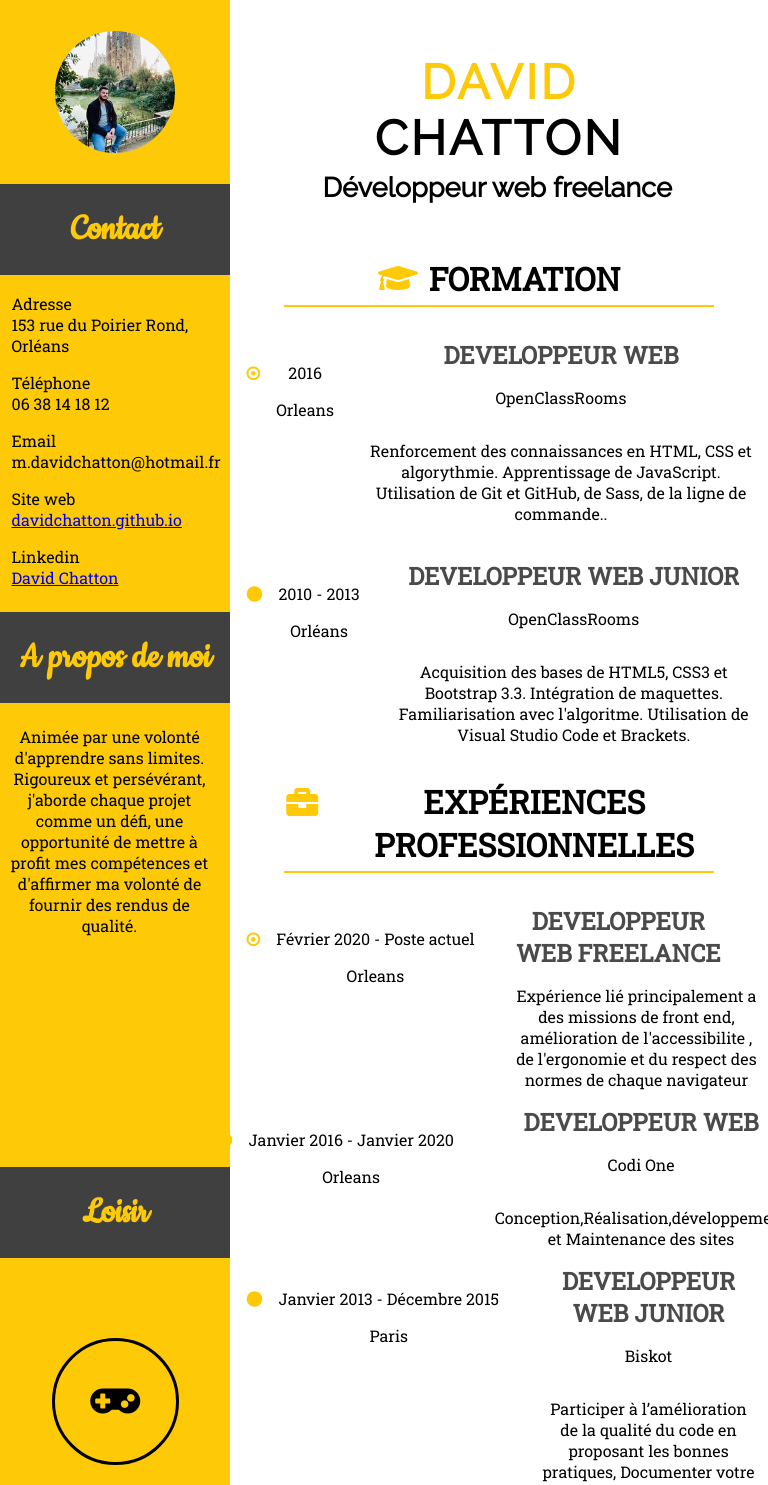
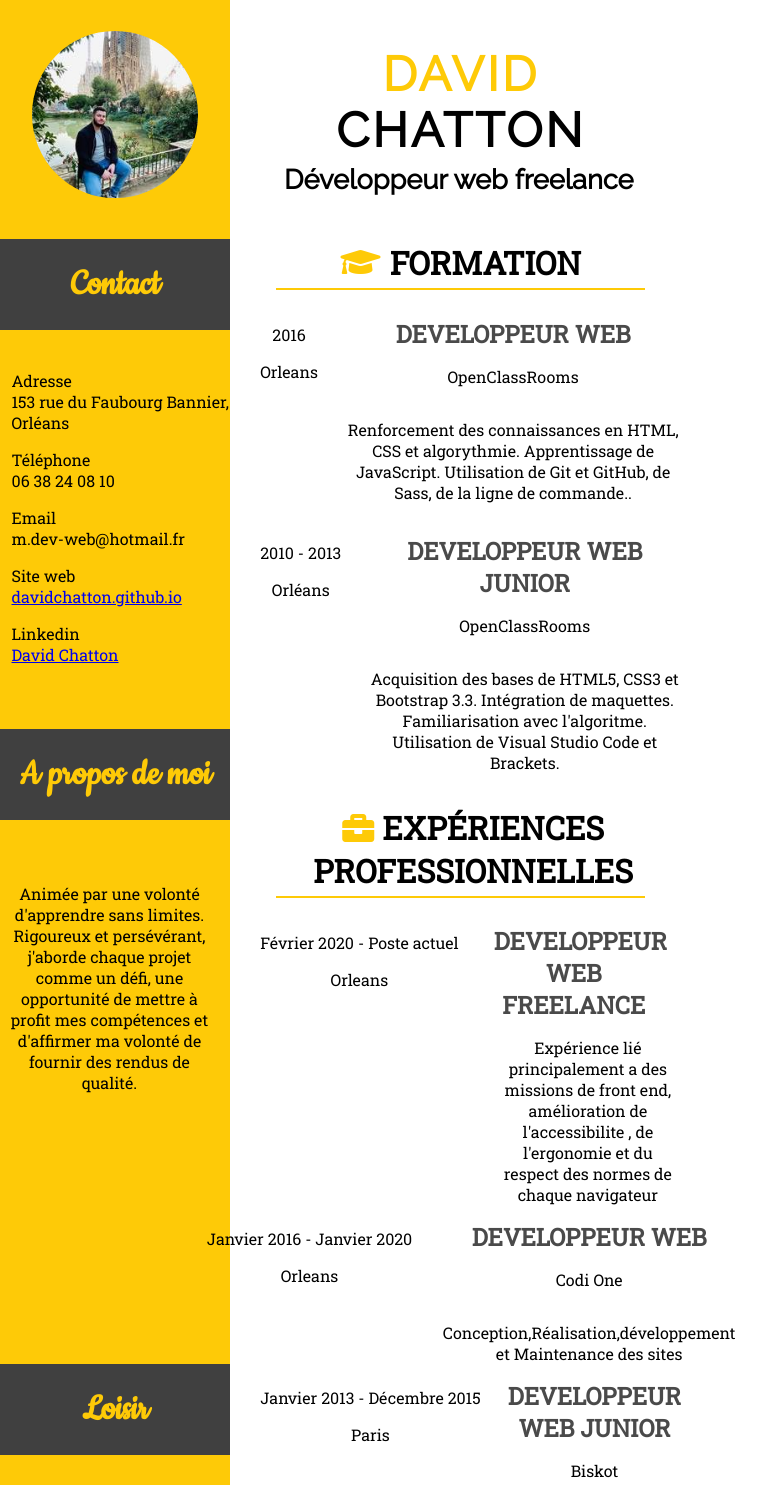
Before and after one commit to DavidChatton/Project-2_Transform-your-resume-into-a-website-with-OC, a plain HTML site: page index.html in a window 768 px wide. Shown: the top 1485 px of the page. Drawn offline with Linux system fonts and the light colour scheme; a web font is replaced by a local one.

Commit message:
Add files via upload

```diff
--- a/index.html
+++ b/index.html
@@ -15,18 +15,18 @@
 <body>
 	<div class="container col-2 partie-gauche">
 		<!-- POUR ME PERMETTRE DE GERER LA PARTIE GAUCHE DE MON SITE -->
-		<figure class="responsive-picture">
+		<figure  class="responsive-picture">
 		<img src="Photos/Photo_de_profil.jpg" class="img-responsive" id="photo-desktop" alt="photo david chatton">
 		</figure>
 		<!-- POUR GERER MON IMAGE -->
 		<section class="Contact">
 			<h3>Contact</h3>
 			<div class="Infos">
-				<p>Adresse<br> 153 rue du Poirier Rond, Orléans</p>
+				<p>Adresse<br> 153 rue du Faubourg Bannier, Orléans</p>
 				<p>Téléphone<br>
-					06 38 14 18 12</p>
+					06 38 24 08 10</p>
 				<p>Email<br>
-					m.davidchatton@hotmail.fr</p>
+					m.dev-web@hotmail.fr</p>
 				<p>Site web<br>
 					<a href="https://davidchatton.github.io/">davidchatton.github.io</a></p>
 				<p>Linkedin<br>
@@ -102,7 +102,7 @@
 				</div>
 				<div class="Bloc-Formation">
 					<div class="Date-container">
-						<div id="circle-icone-1" class="fas fa-circle icone_jaune logo-secondaire"></div>
+						<div id="circle-icone-1" class="fas fa-circle icone_jaune logo_secondaire"></div>
 						<div class="Date-Ville">
 							<p class="Date">2010 - 2013</p>
 							<p>Orléans</p>
@@ -135,7 +135,7 @@
 							<p class="Lieu-1">Orleans</p>
 						</div>
 					</div>
-					<div class="Description-Formation-Experiences">
+					<div class="Description-Experiences-Freelance">
 						<p id="Margin1" class="Intitule-poste">Developpeur Web Freelance</p>
 						<p class="Description-Poste">Expérience lié principalement a des missions de front end, amélioration de l'accessibilite , de l'ergonomie et du respect des normes de chaque navigateur </p>
 					</div>
@@ -152,7 +152,7 @@
 							<p class="Lieu-2">Orleans</p>
 						</div>
 					</div>
-					<div class="Description-Formation-Experiences">
+					<div class="Description-Experiences-Dev">
 						<p id="Margin2" class="Intitule-poste">Developpeur Web</p>
 						<p class="Codi-One">Codi One</p>
 						<p class="Description-Poste-CodiOne">Conception,Réalisation,développement et Maintenance des sites</p>
@@ -169,7 +169,7 @@
 							<p class="Lieu-2">Paris</p>
 						</div>
 					</div>
-					<div class="Description-Formation-Experiences">
+					<div class="Description-Experiences-WebJunior">
 						<p id="Margin3" class="Intitule-poste">Developpeur Web Junior</p>
 						<p class="Biskot">Biskot</p>
 						<p id="Description-Poste" class="Description-Poste">
@@ -210,11 +210,11 @@
 			<section class="Contact-Mobile">
 				<h3>Contact</h3>
 				<div class="Infos-Mobile">
-					<p>Adresse<br> 153 rue du Poirier Rond,Orléans</p>
+					<p>Adresse<br> 153 rue du Faubourg Bannier,Orléans</p>
 					<p>Téléphone<br>
-						06 38 14 18 12</p>
+						06 38 24 08 10</p>
 					<p>Email<br>
-						m.davidchatton@hotmail.fr</p>
+						m.dev-web@hotmail.fr</p>
 					<p>Site web<br>
 						<a href="https://davidchatton.github.io/">davidchatton.github.io</a></p>
 					<p>Linkedin<br>
--- a/style.css
+++ b/style.css
@@ -12,17 +12,20 @@ body {
 	width: 30%;
 	background-color: #FECA07;
 	font-size: 1rem;
-	height: 100%;
+	min-height: 100%;
 }
+
 .responsive-picture {
 	display: flex;
 	justify-content: center;
 }
+
 #photo-desktop {
 	border-radius: 50%;
 	width: 75%;
 	margin: 3% 12%;
 }
+
 h3 {
 	text-align: center;
 	/*définit l'alignement horizontal d'un élément de bloc ou de la boîte d'une cellule de tableau*/
@@ -34,11 +37,13 @@ h3 {
 	font-family: 'Cookie', cursive;
 	font-size: 1.8rem;
 }
+
 .Infos {
 	margin-left: 10%;
 	margin-top: 2.5rem;
 	margin-bottom: 2.5rem;
 }
+
 .A-propos-de-moi {
 	display: flex;
 	flex-direction: column;
@@ -74,10 +79,12 @@ h3 {
 	border-radius: 4.57rem;
 	margin-bottom: 1rem;
 }
+
 .partie-droite {
 	height: 100%;
 	width: 70%
 }
+
 .Titre {
 	margin: 0% 0% 0% 10%;
 	padding-top: 10%;
@@ -88,17 +95,17 @@ h3 {
 	font-style: normal;
 	font-size: 50px;
 }
+
 strong {
 	color: #FECA07;
 }
+
 .sous-titre {
 	margin: 1% 0% 0% 10%;
 	font-family: 'Raleway', sans-serif;
 	font-weight: 100;
 }
-.img-responsive-mobile {
-	display: none
-}
+
 .souligner {
 	background-color: #FECA07;
 	margin: 0% 0% 2% 10%;
@@ -113,20 +120,25 @@ strong {
 	text-transform: uppercase;
 	font-family: 'Roboto Slab', serif;
 }
+
 .section-titre-formation {
 	margin: 21.5% 10% 0;
 	display: flex;
 	align-items: baseline;
 }
+
 .icone_jaune {
 	color: #FECA07;
 }
+
 .icones-titre {
 	margin: 0% 2% 0% 0%;
 }
+
 .Formation {
 	margin: 0;
 }
+
 hr {
 	background-color: #FECA07;
 	width: 80%;
@@ -134,68 +146,86 @@ hr {
 	margin: 1% 0% 0% 10%;
 	border: none;
 }
+
 .Container-Formation {
 	display: flex;
 	flex-direction: column;
 	margin: 5% 5% 5% 5.5%;
 }
+
 .Bloc-Formation {
 	display: flex;
 	margin-left: 6%;
 
 }
+
 .Date-container {
 	display: flex;
 	align-items: baseline;
 	flex-wrap: nowrap;
 	flex: 0 0 12rem;
 }
+
 .Date-Ville {
 	margin-left: 1rem;
 }
+
 .Date {
 	white-space: nowrap;
 }
+
 .Description-Formation {
-	margin: 0% 0% 0% 10%;
+	margin: 0% 0% 0% 11%;
 	display: flex;
 	flex-direction: column;
 }
+
 .Intitule-poste {
 	text-transform: uppercase;
 	color: #4A4A4A;
 	font-weight: 600;
 	font-size: 1.5rem;
 }
-#Description-Poste-Tablette {
 
-}
+#Description-Poste-Tablette {}
+
 .section-titre-Experiences {
 	margin: 3.5% 5% 0;
 }
+
 .Experiences-Professionnelles {
-	    display: flex;
-    	align-items: baseline;
 	padding-left: 6%;
 	margin: 0;
 }
-.Description-Formation-Experiences {
-	margin: 0% 0% 0% 10%;
+
+.Description-Experiences-Freelance {
+	margin: 0% 0% 0% 8%;
 	display: flex;
 	flex-direction: column;
 }
+
+.Description-Experiences-Dev {
+	margin: 0% 0% 0% 7%;
+	display: flex;
+	flex-direction: column;
+}
+
+.Description-Experiences-WebJunior {
+	margin: 0% 0% 0% 6%;
+	display: flex;
+	flex-direction: column;
+}
+
 .section-titre-Recommandation {
 	margin: 4.5% 10% 0;
 	display: flex;
 	align-items: center;
 }
-.recommandation {
-	display: flex;
-	margin: 6% 5% 0%;
-	font-size: 2em;
-	margin-right: 10%;
-	text-transform: uppercase;
+
+.Recommandation {
+	margin: 0;
 }
+
 .hr-recommandation {
 	background-color: #FECA07;
 	width: 80%;
@@ -203,6 +233,7 @@ hr {
 	margin: 1% 0% 0% 10%;
 	border: none;
 }
+
 .recommandation-global {
 	display: flex;
 	flex-wrap: wrap;
@@ -210,6 +241,7 @@ hr {
 	align-items: flex-start;
 	margin: 2.5% 0% 0% 0%;
 }
+
 .recommandation-gauche {
 	justify-content: left;
 	text-transform: none;
@@ -221,6 +253,7 @@ hr {
 .Date-Poste {
 	white-space: nowrap;
 }
+
 .nom-recommandation {
 	color: black;
 	font-weight: 500;
@@ -253,6 +286,16 @@ hr {
 
 .cercle-icone-mobile {
 	display: none;
+}
+@media screen and (min-width: 1025px) and (max-width: 1500px) {
+
+.A-propos-de-moi p {
+    margin-left: 2.5rem;
+    margin-right: 10%;
+    margin-top: 1.5rem;
+    padding-bottom: 270%;
+}
+
 }
 
 @media only screen and (max-width: 650px) {
@@ -315,6 +358,7 @@ hr {
 		border-radius: 50%;
 		margin: 5% 0% 5% 0%;
 	}
+
 	.souligner
 
 	/*supprimer le soulinager sous "developpeur" */
@@ -460,9 +504,11 @@ hr {
 	.Description-Poste {
 		margin: 0%;
 	}
-	.Biskot{
+
+	.Biskot {
 		margin: 0% 0% 5% 0%;
 	}
+
 	.Description-Poste-CodiOne {
 		display: flex;
 		justify-content: center;
@@ -543,6 +589,10 @@ hr {
 
 	}
 
+	.logo-secondaire.fa fa {
+		display: none;
+	}
+
 	.A-propos-de-moi-Mobile {
 		display: block;
 	}
@@ -577,7 +627,6 @@ hr {
 		border-radius: 4.57rem;
 		margin-bottom: 1rem;
 	}
-
 }
 
 @media screen and (min-width: 450px) and (max-width: 650px) {
@@ -591,6 +640,8 @@ hr {
 
 @media screen and (min-width: 651px) and (max-width: 1024px) {
 
+
+
 	.partie-gauche {
 		width: 30%;
 		height: 200vh;
@@ -601,8 +652,9 @@ hr {
 
 	#photo-desktop {
 		border-radius: 50%;
-		width: 80%;
-		margin: 10%;
+		width: 110%;
+		margin-top: 10%;
+		margin-bottom: -10%;
 	}
 
 	h3 {
@@ -612,8 +664,8 @@ hr {
 		padding: 10% 0% 10% 0%;
 		font-family: 'Cookie', cursive;
 		font-size: 2.5rem;
-		margin: 0%;
 	}
+
 	.Infos {
 		margin: 8% 0% 8% 5%;
 		margin-bottom: 1.5rem;
@@ -636,23 +688,23 @@ hr {
 		justify-content: space-between;
 		flex-direction: column;
 		align-items: center;
-    	padding-top: 5rem;
 		font-size: 2.5em;
 	}
-
 	.cercle-icone {
 		display: flex;
 		justify-content: center;
 		align-items: center;
-		height: 7.57rem;
-		width: 7.57rem;
+		height: 4.57rem;
+		width: 4.57rem;
 		border: 3px solid black;
 		border-radius: 4.57rem;
-		margin-bottom: 4rem;
+		margin-bottom: 2.5rem;
 	}
+
 	.icones-loisir {
 		font-size: 3rem;
 	}
+
 	.fa,
 	.fas {
 		font-weight: 900;
@@ -660,7 +712,7 @@ hr {
 
 	.partie-droite {
 		height: 100%;
-		width: 70%;
+		width: 60%;
 		display: flex;
 		flex-direction: column;
 	}
@@ -676,6 +728,7 @@ hr {
 		font-weight: 600;
 		text-align: center;
 	}
+
 	strong {
 		display: flex;
 		flex-direction: column;
@@ -687,20 +740,23 @@ hr {
 		font-weight: 600;
 		text-align: center;
 	}
-	.souligner
-	{
+
+	.souligner {
 		display: none;
 	}
+
 	.section-titre-formation {
-		margin:  10% 0% 0% 0%;
+		margin: 10% 0% 0% 0%;
 		display: flex;
 		justify-content: center;
 		align-items: center;
 	}
+
 	.Formation {
 		margin: 0%;
 	}
-	hr{
+
+	hr {
 		background-color: #FECA07;
 		width: 80%;
 		height: 0.1rem;
@@ -708,11 +764,13 @@ hr {
 		display: flex;
 		align-items: center;
 	}
+
 	.Container-Formation {
 		display: flex;
 		flex-direction: column;
 		margin: 6% 2% 0% 3%;
 	}
+
 	.Bloc-Formation {
 		display: flex;
 		text-align: center;
@@ -727,12 +785,16 @@ hr {
 		align-self: baseline;
 		margin-top: 1.4%;
 	}
+	#Logo-circle-1,#Logo-circle-2,#circle-icone-1,#circle-icone-2,#circle-icone-3{
+	display: none;
+	}
 	.Description-Formation {
 		margin: 0% 0% 0% 6%;
 		display: flex;
 		flex-direction: column;
 		width: 80%;
 	}
+
 	.Intitule-poste {
 		text-transform: uppercase;
 		color: #4A4A4A;
@@ -740,35 +802,43 @@ hr {
 		font-size: 1.5rem;
 		margin: 0;
 	}
+
 	#Description-Poste-Tablette {
 		padding-bottom: 5%;
 	}
+
 	.Date {
-		white-space: nowrap;
+		margin: 0;
 	}
+
 	.section-titre-Experiences {
 		text-align: center;
 	}
-	.Experiences-Professionnelles{
+
+	.Experiences-Professionnelles {
 		margin: 0;
 	}
+
 	.Description-Formation-Experiences {
 		margin: 0% 0% 0% 8%;
 		display: flex;
 		flex-direction: column;
 		width: 60%;
 	}
+
 	#Margin1 {
 		margin-right: 15%;
 	}
+
 	.section-titre-Recommandation {
 		margin: 4.5% 5% 0;
 		display: flex;
 		justify-content: center;
 		align-items: center;
 	}
+
 	.Recommandation {
-		margin:0;
+		margin: 0;
 	}
 
 
@@ -777,7 +847,7 @@ hr {
 
 }
 
-@media all and (min-width:1024px) and (max-width:1600px) {
+@media (min-width:1024px) and (max-width:2000px) {
 	.img-responsive-mobile {
 		display: none;
 	}
```
Lines whose indentation alone changed are shown as unchanged.
